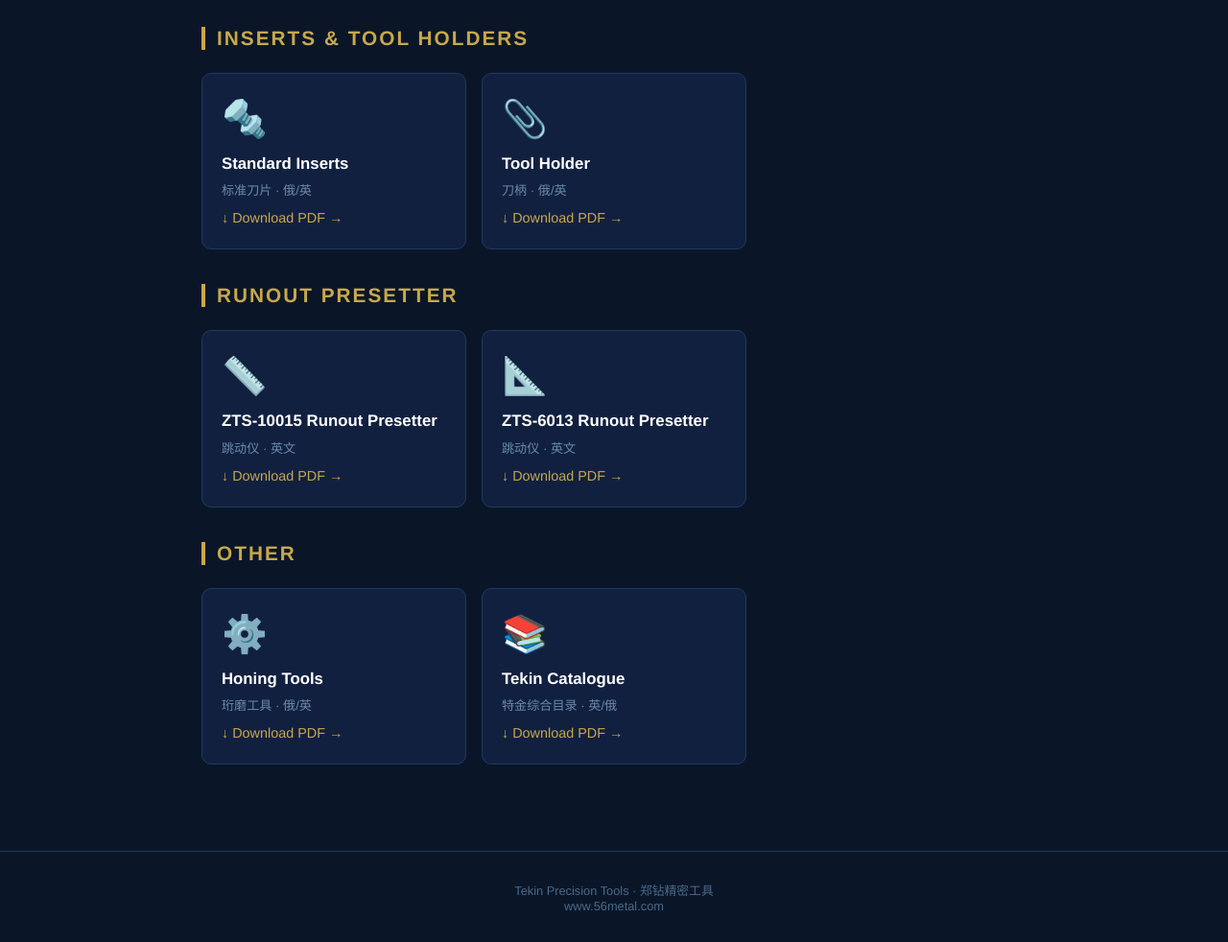
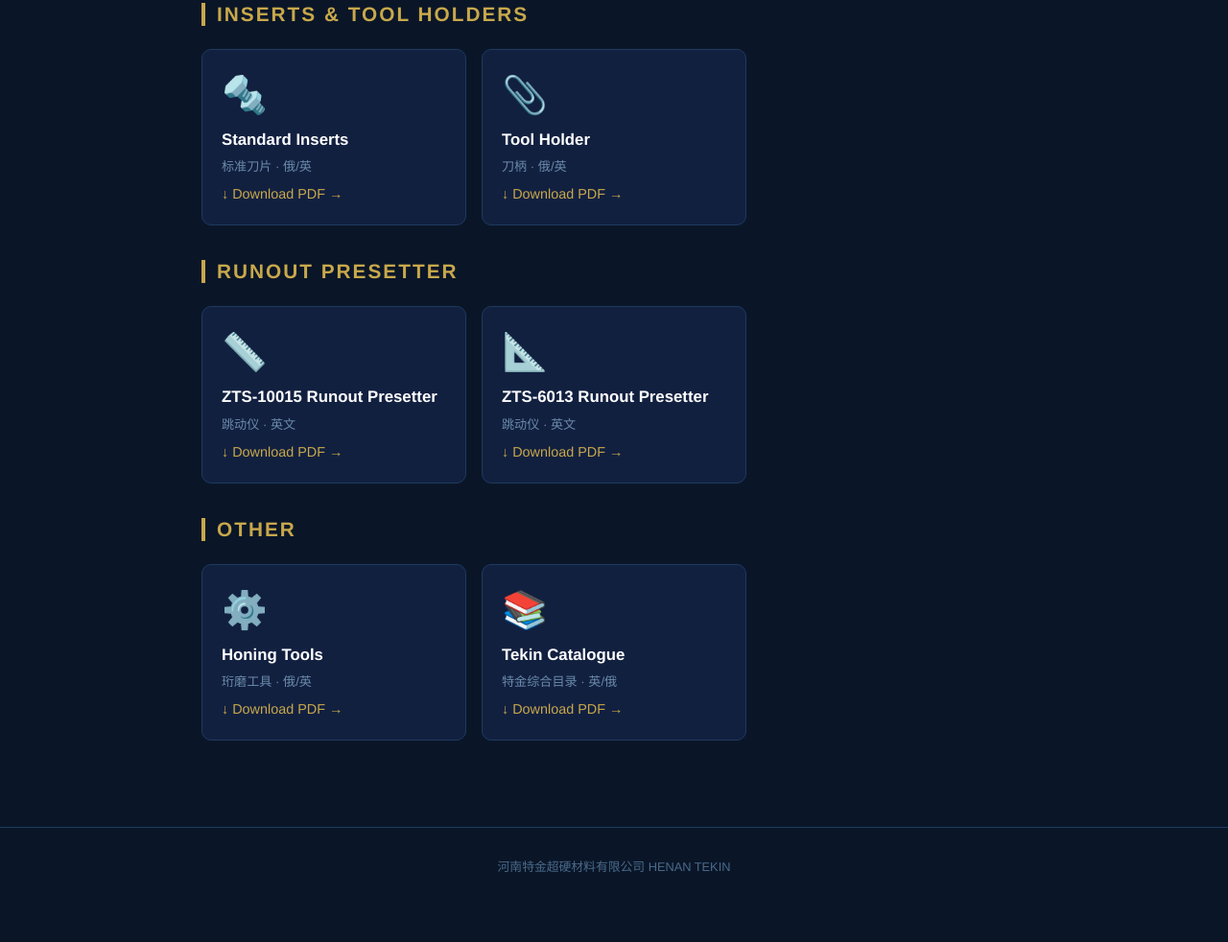
Before and after one commit to yangyizheng325-collab/Tekin-catalog, a plain HTML site: page index.html in a window 1280 px wide. Shown: the part 874-1856 px from the top of the page at 96% size. After the commit the page ends 1816 px from the top, so only its background shows below. Drawn offline with Linux system fonts and the light colour scheme.

Commit message:
Update index.html

```diff
--- a/index.html
+++ b/index.html
@@ -10,7 +10,6 @@
   header { background: linear-gradient(135deg, #1a3a5c, #0d2137); padding: 60px 20px; text-align: center; border-bottom: 3px solid #c8a84b; }
   header h1 { font-size: 2.8em; color: #c8a84b; letter-spacing: 4px; margin-bottom: 8px; }
   header p { font-size: 1.1em; color: #8aa8c8; letter-spacing: 2px; }
-  .subtitle { font-size: 0.9em; color: #6a8aaa; margin-top: 4px; }
   .container { max-width: 900px; margin: 0 auto; padding: 50px 20px; }
   h2 { color: #c8a84b; font-size: 1.3em; margin-bottom: 24px; letter-spacing: 2px; border-left: 4px solid #c8a84b; padding-left: 12px; }
   .grid { display: grid; grid-template-columns: repeat(auto-fill, minmax(250px, 1fr)); gap: 16px; }
@@ -29,7 +28,6 @@
 <header>
   <h1>TEKIN</h1>
   <p>Product Catalogues</p>
-  <p class="subtitle">砂轮修整工具 · Grinding Wheel Dressers</p>
 </header>
 
 <div class="container">
@@ -117,8 +115,7 @@
 </div>
 
 <footer>
-  Tekin Precision Tools · 郑钻精密工具<br>
-  www.56metal.com
+  河南特金超硬材料有限公司 HENAN TEKIN<br>
 </footer>
 
 </body>
```
